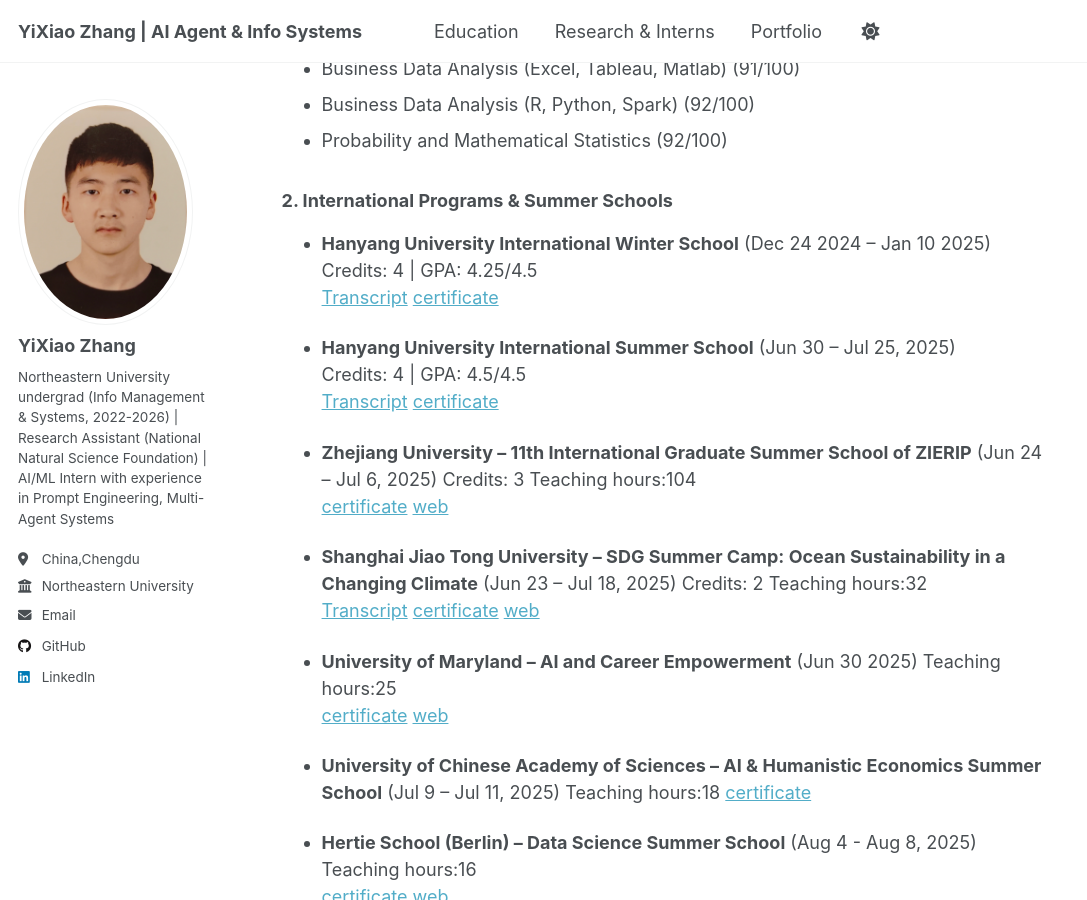
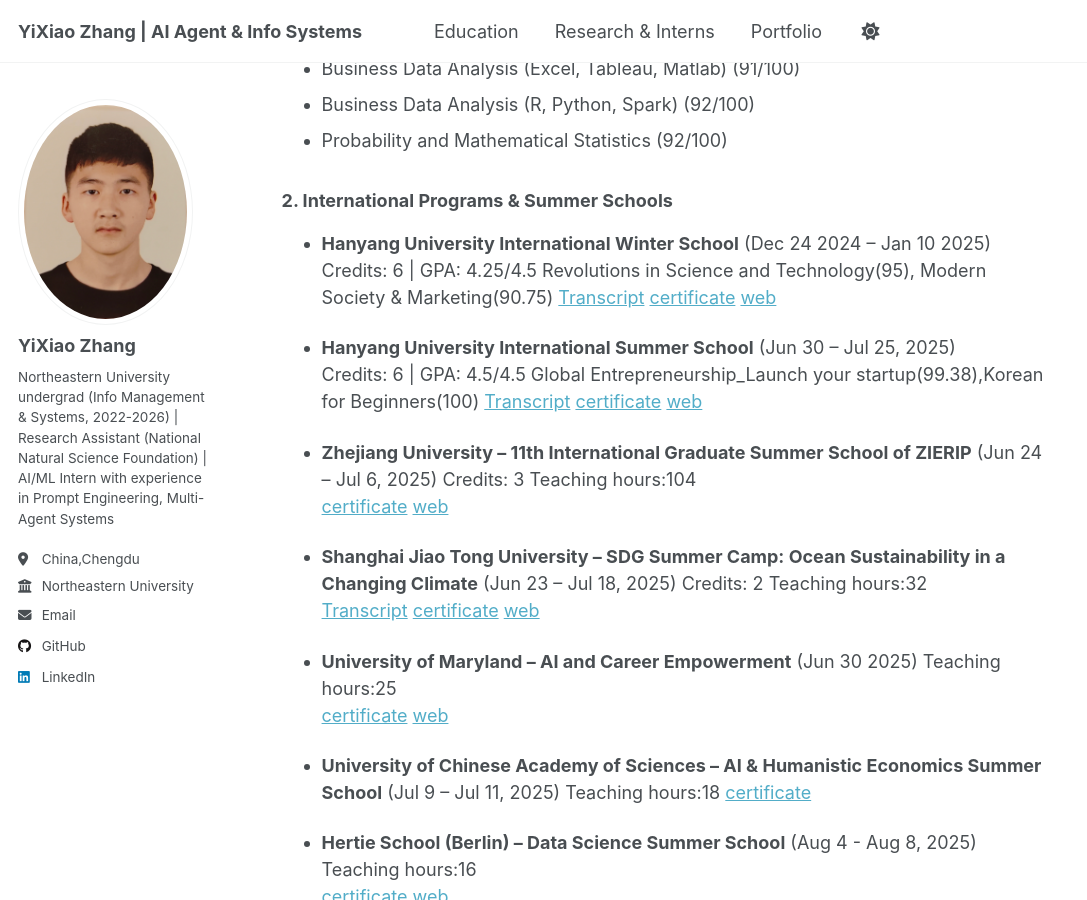
Before and after one commit to kiko022/kiko022.github.io, a Jekyll site: the page built from _pages/education.md, in a window 1280 px wide and 900 px high, scrolled down 404 px. Shown: the whole window, without its empty margins (0-1087 px from the left). Built offline with Jekyll 4.4.1, drawn with Linux system fonts in a browser that asks for light colours; a script that is not in the unit is left out.

Commit message:
Update education.md

```diff
--- a/_pages/education.md
+++ b/_pages/education.md
@@ -19,12 +19,12 @@
 
 ### 2. International Programs & Summer Schools
 - **Hanyang University International Winter School** (Dec 24 2024 – Jan 10 2025)
-  Credits: 4 | GPA: 4.25/4.5
-  [Transcript](/files/certificate/2024 HIWS Transcript_601.pdf)   [certificate](/files/certificate/20250122153249174.pdf)
+  Credits: 6 | GPA: 4.25/4.5    Revolutions in Science and Technology(95), Modern Society & Marketing(90.75)
+  [Transcript](/files/certificate/2024 HIWS Transcript_601.pdf)   [certificate](/files/certificate/20250122153249174.pdf)  [web](https://hanyangsummer.com/hiss-online/courses/)
 
 - **Hanyang University International Summer School** (Jun 30 – Jul 25, 2025)
-  Credits: 4 | GPA: 4.5/4.5
-  [Transcript](/files/certificate/2025 HISS_Online_186.pdf)   [certificate](/files/certificate/20250814164102509.pdf)
+  Credits: 6 | GPA: 4.5/4.5     Global Entrepreneurship_Launch your startup(99.38),Korean for Beginners(100)
+  [Transcript](/files/certificate/2025 HISS_Online_186.pdf)   [certificate](/files/certificate/20250814164102509.pdf)  [web](https://hanyangsummer.com/hiss-online/courses/)
 
 - **Zhejiang University – 11th International Graduate Summer School of ZIERIP** (Jun 24 – Jul 6, 2025)  Credits: 3  Teaching hours:104
   [certificate](/files/certificate/4_certificate_q13558882230@outlook.com_1756454036468_1.pdf)
```
